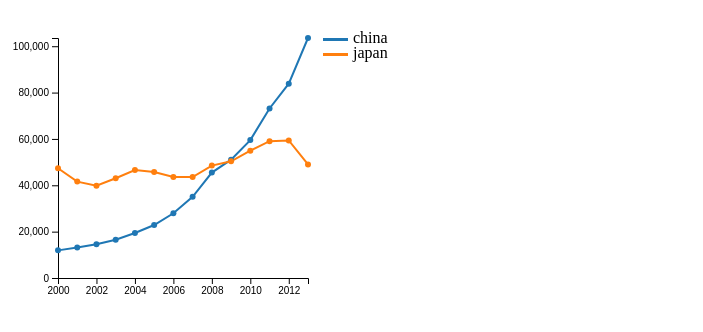
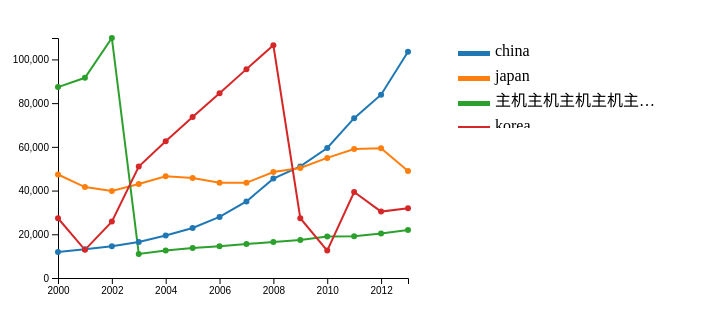
Before and after one commit to Tyrone-web/D3, a React (Create React App) app: page / in a window 1280 px wide. Shown: the top 332 px of the page, without its empty margins (0-703 px from the left). Built offline with nearby package versions, Linux system fonts and the light colour scheme.

Commit message:
linechart图实现完成

```diff
--- a/src/components/demo/LineChart.js
+++ b/src/components/demo/LineChart.js
@@ -43,16 +43,54 @@ const LineChart = () => {
                 [2012, 59370],
                 [2013, 48980]
             ]
+        },
+        {
+            country: '主机主机主机主机主机主机主机主机主机主机',
+            gdp: [
+                [2000, 87340],
+                [2001, 91590],
+                [2002, 109800],
+                [2003, 11020],
+                [2004, 12550],
+                [2005, 13710],
+                [2006, 14560],
+                [2007, 15560],
+                [2008, 16490],
+                [2009, 17350],
+                [2010, 18950],
+                [2011, 19050],
+                [2012, 20370],
+                [2013, 21980]
+            ]
+        },
+        {
+            country: 'korea',
+            gdp: [
+                [2000, 27340],
+                [2001, 12890],
+                [2002, 25800],
+                [2003, 51020],
+                [2004, 62550],
+                [2005, 73710],
+                [2006, 84560],
+                [2007, 95560],
+                [2008, 106490],
+                [2009, 27350],
+                [2010, 12550],
+                [2011, 39350],
+                [2012, 30370],
+                [2013, 31880]
+            ]
         }
     ]);
 
     useEffect(() => {
-        const width = 400;
+        const width = 600;
         const height = 300;
 
         const margin = {
             top: 30,
-            right: 100,
+            right: 200,
             bottom: 30,
             left: 50
         }
@@ -117,70 +155,31 @@ const LineChart = () => {
             .attr('class', 'yAxis')
             .call(yAxis);
 
-        const legendGroup = mainGroup.append('g')
-            .attr('class', 'legendGroup')
-
-        const rects = legendGroup.selectAll('rect')
-            .data(dataset1)
-            .enter()
-            .append('rect')
-            .attr('class', 'legendRect')
-            .attr('fill', (d, i) => colors[i])
-            .attr('width', 25)
-            .attr('height', 3)
-            .attr('x', `${mainGroupWidth + 15}`)
-            .attr('y', (d, i) => i * 15);
-
-        // 给legends图例添加交互
-        d3.selectAll('.legendRect')
-            .on('mouseover', function (event, d) { //注意这里如果要使用箭头函数这里不能使用箭头函数
-                const currentColor = d3.select(this).attr('fill');
-                const currentRect = d.country;
-                // 保留当前选中图例颜色对应颜色线条的样式，其它线条透明度设置为0.2
-                d3.selectAll('.linePath')
-                    .attr('opacity', (d) => d.country !== currentRect ? '0.2' : 1);
-
-                d3.selectAll('circle')
-                    .attr('opacity', (d) => {
-                        console.log(d);
-                        // return d.country !== currentRect ? '0.2' : 1
-                        return 1;
-                    });
-                // 保留当前选中图例颜色的circle的样式，其它circle的透明度设置为0.2
-                // const circles = d3.selectAll('circle');
-                // console.log(circles);
-                // const currentCircles = document.getElementsByTagName('circle');
-                // const circleArray = Array.from(currentCircles)
-                // circles._groups[0].forEach((circle, index) => {
-                //     circle.attr('opacity', circleData => {
-                //         console.log(circleData);
-                //         return 1;
-                //     })
-                // });
-                d3.selectAll('circle')
-                    .attr('opacity', '0.2');
-            })
-            .on('mouseout', function (event, d, i) {
-                // 重置所有线条的颜色为初始值
-                const lines = d3.selectAll('.linePath')._groups[0];
-                lines.forEach((line, index) => {
-                    line.setAttribute('opacity', 1);
-                });
-            });
-
-        // 给所有的线条添加和legends交互的内容相同
+        // 给所有的线条添加和legends交互相同的交互
         d3.selectAll('.linePath')
             .on('mouseover', function (event, d) {
                 const currentColor = d3.select(this).attr('stroke');
                 const currentRect = d.country;
                 d3.selectAll('.linePath')
                     .attr('opacity', (d) => d.country !== currentRect ? '0.1' : 1);
+
+                const gdp = d.gdp;
+                d3.selectAll('circle')
+                    .attr('opacity', circleData => {
+                        let opacity = 0.1;
+                        gdp.forEach(item => item === circleData ? opacity = 1 : 0.1);
+                        return opacity;
+                    });
+
             })
             .on('mouseout', function (event, d, i) {
                 const lines = d3.selectAll('.linePath')._groups[0];
                 lines.forEach((line, index) => {
                     line.setAttribute('opacity', 1);
                 });
+
+                const circles = d3.selectAll('circle')._groups[0];
+                circles.forEach(circle => circle.setAttribute('opacity', 1));
             });
 
         // 给每条线添加添加点
@@ -201,16 +200,79 @@ const LineChart = () => {
                 .attr('fill', colors[index]);
         });
 
-        // 添加tooltip 在画布之外添加一个div元素作为提示的容器
-        // attr方法只整队元素本身有的属性，当要设置样式的时候需要用到stye方法
+        // 添加tooltip：在画布之外添加一个div元素作为提示的容器
+        // attr方法只针对元素本身有的属性，当要设置样式的时候需要用到stye方法
         const toolTip = d3.select('.container')
             .append('div')
             .attr('class', 'tooltipDiv')
 
+        // 添加图例
+        const legendGroup = d3.select('.container')
+            .append('div')
+            .attr('class', 'legendDiv')
+            .style('transform', `translate(30, ${mainGroupWidth})`)
 
+        const legendUl = legendGroup.append('ul')
+            .attr('class', 'legendUl');
+
+        const legendLi = legendUl.selectAll('li')
+            .data(dataset1)
+            .enter()
+            .append('li')
+            .attr('class', 'legendLi')
+            // .style('background-color', (d, i) => colors[i]);
+
+        const legendRect = legendLi.insert('i')
+            .attr('class', 'legend-rect')
+            .style('background-color', (d, i) => colors[i]);
+
+        const legentText = legendLi.append('span')
+            .attr('class', 'legend-text')
+            .attr('title', d => {
+                return d.country.length > 6 ? d.country : '';
+            })
+            .text(d => d.country);
+
+
+
+
+        // 给legends图例添加交互
+        d3.selectAll('.legendLi')
+            .on('mouseover', function (event, d, i) { //注意这里如果要使用回调函数中的this这里不能使用箭头函数
+                const currentColor = d3.select(this).style('background-color');
+                const currentRect = d.country;
+                // 保留当前选中图例颜色对应颜色线条的样式，其它线条透明度设置为0.1
+                d3.selectAll('.linePath')
+                    .attr('opacity', (d, i) => {
+                        // console.log(d, i);
+                        return d.country !== currentRect ? '0.1' : 1;
+                    });
+
+                // 保留当前选中图例颜色对应颜色圆点(circle)的样式，其它圆点透明度设置为0.1
+                const gdp = d.gdp;
+                d3.selectAll('circle')
+                    .attr('opacity', circleData => {
+                        let opacity = 0.1;
+                        gdp.forEach(item => item === circleData ? opacity = 1 : 0.1);
+                        return opacity;
+                    })
+            })
+            .on('mouseout', function (event, d, i) {
+                // 重置所有线条的颜色为初始值
+                const lines = d3.selectAll('.linePath')._groups[0];
+                lines.forEach((line, index) => {
+                    line.setAttribute('opacity', 1);
+                });
+
+                //  重置所有圆点（circle)的颜色为初始值
+                const circles = d3.selectAll('circle')._groups[0];
+                circles.forEach((circle, index) => circle.setAttribute('opacity', 1));
+            });
+
+
+        // 给圆点添加交互
         mainGroup.selectAll('circle')
             .on('mouseover', (event, d) => {
-                console.log(event);
                 toolTip
                     .html(
                         `
@@ -227,75 +289,7 @@ const LineChart = () => {
                 toolTip.style('opacity', 0); // 隐藏tooltip
             })
 
-        const textGroup = mainGroup.append('g')
-            .attr('class', 'textGroup');
-
-        const text = textGroup.selectAll('text')
-            .data(dataset1)
-            .enter()
-            .append('text')
-            .attr('x', mainGroupWidth + 45)
-            .attr('y', (d, i) => i * 15 + 5)
-            .attr('text-anchor', 'start')
-            .text(d => d.country);
-
-
     }, [dataset1]);
-
-    // useEffect(() => {
-    //     const width = 500;
-    //     const height = 300;
-
-    //     const margin = {
-    //         top: 30,
-    //         right: 20,
-    //         bottom: 20,
-    //         left: 40
-    //     }
-
-    //     const mainGroupWidth = width - margin.left - margin.right;
-    //     const mainGroupHeight = height - margin.top - margin.bottom;
-
-    //     const svg = d3.select('.container')
-    //         .append('svg')
-    //         .attr('width', width)
-    //         .attr('height', height);
-
-    //     const mainGroup = svg.append('g')
-    //         .attr('class', 'mainGropu')
-    //         .attr('transform', `translate(${margin.left}, ${margin.top})`);
-
-    //     const xScale = d3.scaleLinear()
-    //         .domain([0, dataset.length - 1])
-    //         .range([0, mainGroupWidth]);
-
-    //     const yScale = d3.scaleLinear()
-    //         .domain([0, d3.max(dataset)])
-    //         .range([mainGroupHeight, 0]);
-
-    //     const xAxis = d3.axisBottom(xScale);
-    //     const yAxis = d3.axisLeft(yScale);
-
-    //     const gXAxis = mainGroup.append('g')
-    //         .attr('class', 'xAxis')
-    //         .attr('transform', `translate(0, ${mainGroupHeight})`)
-    //         .call(xAxis);
-
-    //     const gYAxis = mainGroup.append('g')
-    //         .attr('class', 'xAxis')
-    //         .call(yAxis);
-
-    //     const line_generator = d3.line()
-    //         .x((d, i) => xScale(i))
-    //         .y(d => yScale(d));
-
-
-    //     const path = mainGroup.append('path')
-    //         .attr('d', line_generator(dataset))
-    //         .attr('fill', 'none')
-    //         .attr('stroke', 'steelblue')
-    //         .attr('stroke-width', 2);
-    // }, [dataset]);
 
     return (
         <div className="container"></div>
--- a/src/components/demo/lineChart.css
+++ b/src/components/demo/lineChart.css
@@ -1,8 +1,55 @@
+ul {
+  margin: 0;
+  padding: 0;
+}
+
+li {
+  list-style: none;
+}
+
 .tooltipDiv {
   position: absolute;
   border-radius: 5px;
   border: 1px solid #ccc;
   opacity: 0;
   background-color: rgba(245, 245, 245, 0.8);
+}
 
+.container {
+  position: relative;
 }
+
+.container .legendDiv {
+  position: absolute;
+  top: 30px;
+  left: 450px;
+  height: 90px;
+  overflow: scroll;
+  /* border: 1px solid #ccc; */
+}
+
+.container .legendDiv .legendUl .legendLi {
+  height: 25px;
+  line-height: 25px;
+  width: 200px;
+  overflow: hidden;
+  text-overflow: ellipsis;
+  white-space: nowrap;
+}
+
+.container .legendDiv .legendUl .legendLi .legend-text {
+  overflow: hidden;
+  white-space: nowrap;
+  text-overflow: ellipsis;
+  margin-left: 5px;
+}
+
+.container .legendDiv .legendUl .legendLi .legend-rect {
+  display: inline-block;
+  width: 32px;
+  height: 5px;
+}
+
+::-webkit-scrollbar {
+  width: 0;
+}
--- /dev/null
+++ b/src/components/demo/scroll.css
@@ -0,0 +1,41 @@
+ul {
+  padding: 0;
+  margin: 0;
+}
+
+ul li {
+  list-style: none;
+  text-align: center;
+  height: 32px;
+  line-height: 32px;
+  overflow: hidden;
+  white-space: nowrap;
+  text-overflow: ellipsis;
+}
+
+.scrollContainer {
+  width: 80px;
+  height: 120px;
+  margin: 0 auto;
+  overflow-y: scroll;
+  overflow-x: hidden;
+  border: 1px solid #cccccc;
+}
+
+/*设置滚动条高度和背景颜色*/
+::-webkit-scrollbar {
+  width: 8px; /* 滚动条宽度， width：对应竖滚动条的宽度  height：对应横滚动条的高度*/
+}
+
+/*设置滑块样式*/
+::-webkit-scrollbar-thumb {
+  border-radius: 3px;
+  height: 50px;
+  background-color: #cccccc;
+}
+
+/*设置滚筒条轨道（凹槽）样式*/
+::-webkit-scrollbar-track {
+  box-shadow: inset 0 0 1px rgba(0, 0, 0, 0.3);
+  border-radius: 3px;
+}
--- a/src/index.js
+++ b/src/index.js
@@ -6,6 +6,7 @@ import ScatterChart from './components/demo/ScatterChart';
 import LineChart from './components/demo/LineChart';
 import BarChart from './components/demo/BarChart';
 import reportWebVitals from './reportWebVitals';
+import Scroll from './components/demo/scroll';
 
 ReactDOM.render(
   <React.StrictMode>
@@ -14,6 +15,7 @@ ReactDOM.render(
       {/*<Demo /> */}
       {/* <ScatterChart /> */}
       <LineChart />
+      {/* <Scroll /> */}
     </div>
   </React.StrictMode>,
   document.getElementById('root')
```
Also changed, not shown: src/components/demo/scroll.js (added, +52 -0 lines), 1 other file (tests, documents, lock files or other folders).
